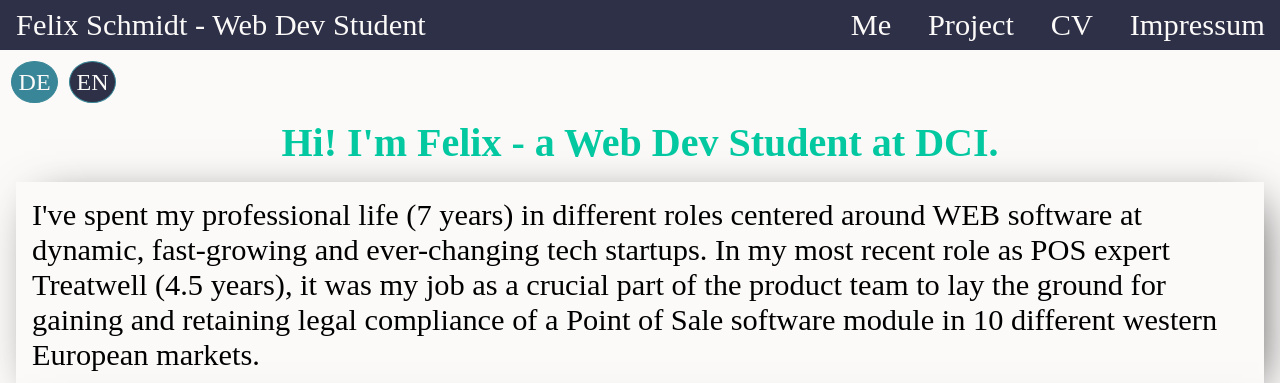
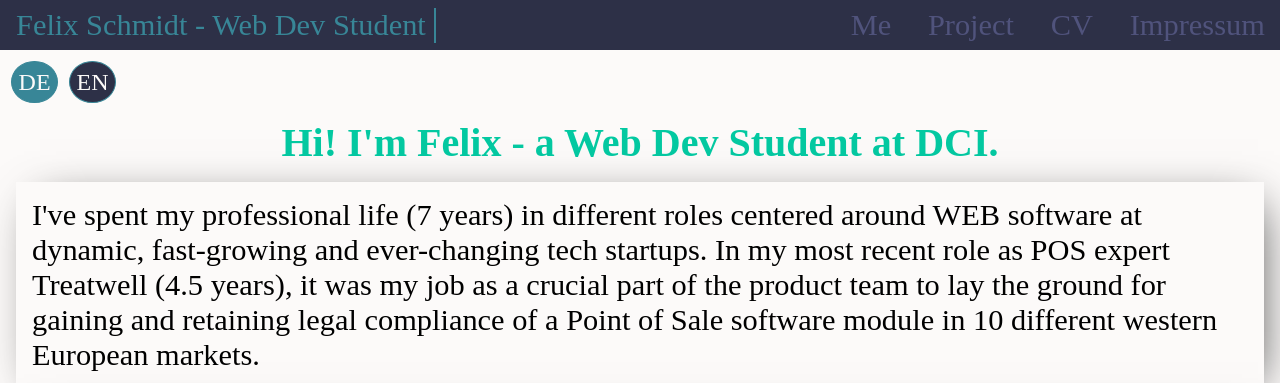
Before and after one commit to felixschmidt89/DCI_UIB_final-project, a plain HTML site: page index.html in a window 1280 px wide. Shown: the top 383 px of the page. Drawn offline with Linux system fonts and the light colour scheme; a web font is replaced by a local one.

Commit message:
changed logo color and introduced seperator form links

```diff
--- a/styles.scss
+++ b/styles.scss
@@ -14,12 +14,12 @@ header{display: flex;
   position: sticky;
   top:0;
   z-index: 999;
-    a{text-decoration: none; color: base.$background-color;}
+    a{text-decoration: none;}
   p{margin: 0 0 0 1rem;}}
 
 
-header p {display: none;}
-@media (min-width:350px) and (max-width:767px) {header p:nth-child(1){display: flex; padding-right: 1rem; padding-right: 0.3rem; border-right: 2px solid base.$secondary-color;}}
+header p {display: none; color: base.$secondary-color; padding-right: 1rem; padding-right: 0.5rem; border-right: 2px solid base.$secondary-color;}
+@media (min-width:350px) and (max-width:767px) {header p:nth-child(1){display: flex;}}
 @media (min-width:768px) and (max-width:1199px) {header p:nth-child(2){display: flex;}}
 @media (min-width:1200px) {header p:nth-child(3){display: flex;}}
 
```
Also changed, not shown: styles.css, 1 other file.
